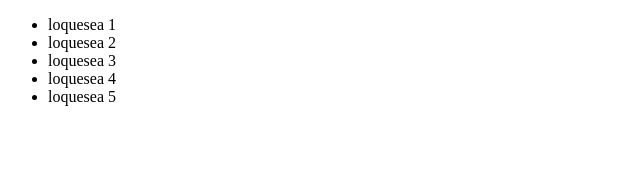
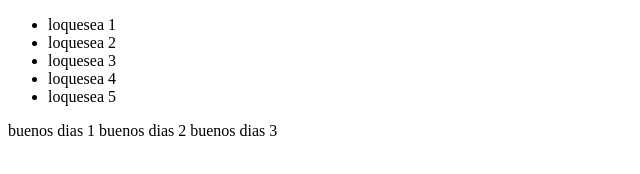
Before and after one commit to bibifupi/practicargit, a plain HTML site: page pagina2.html in a window 1280 px wide. Shown: the whole page, without its empty margins (0-640 px from the left). Drawn offline with Linux system fonts and the light colour scheme.

Commit message:
Buenos dias

```diff
--- a/pagina2.html
+++ b/pagina2.html
@@ -13,6 +13,9 @@
         <li>loquesea 4</li>
         <li>loquesea 5</li>
     </ul>
+    <p>buenos dias 1
+    buenos dias 2
+    buenos dias 3</p>
 
 </body>
 </html>
```
